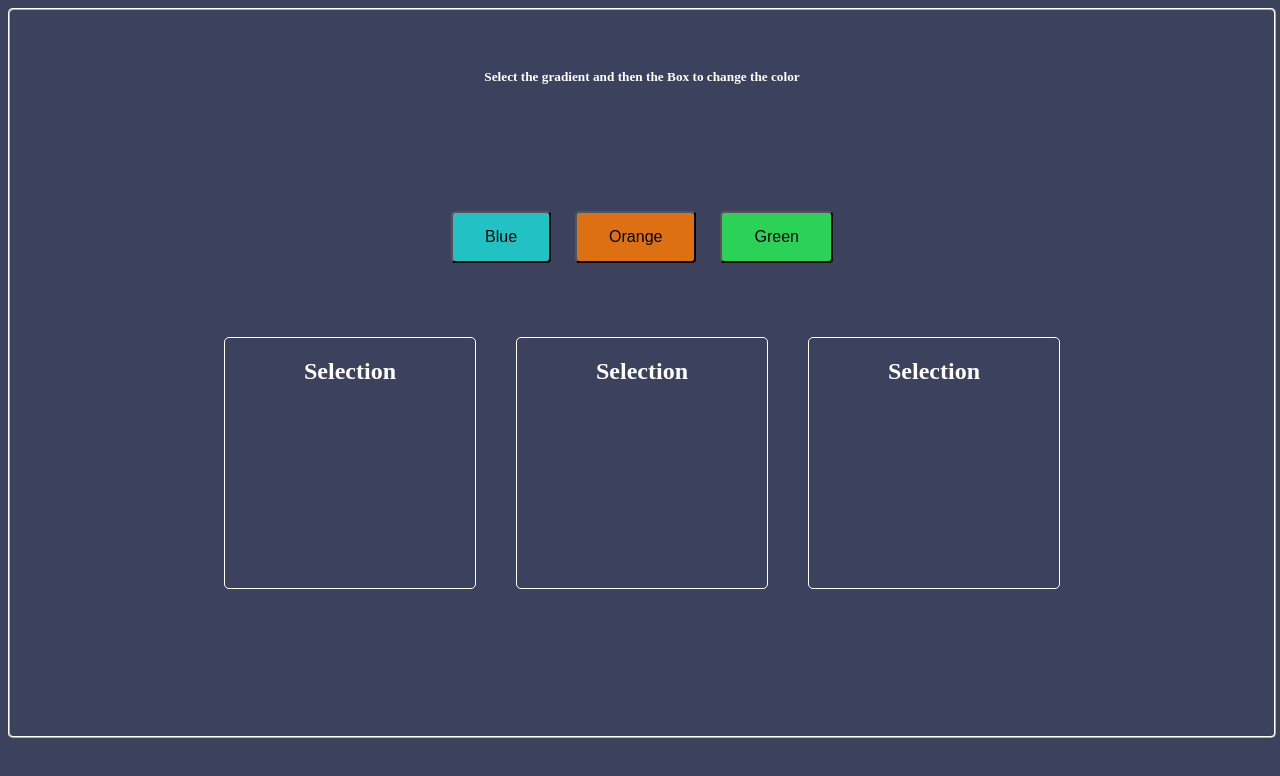
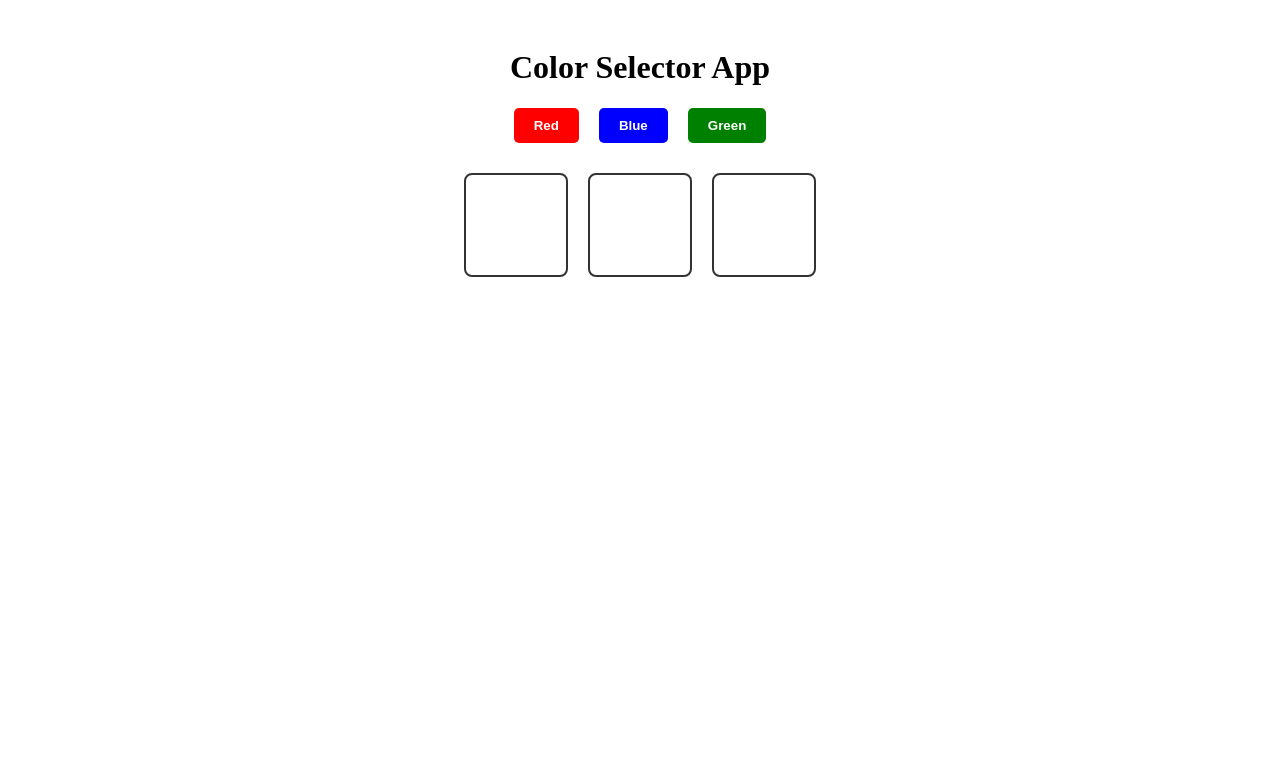
Before and after one commit to acciojob/passing-handler-prop-react-vikrampratap2002, a React app: page / in a window 1280 px wide. Built offline with nearby package versions, Linux system fonts and the light colour scheme.

Commit message:
Completed assignment

```diff
--- a/src/components/App.js
+++ b/src/components/App.js
@@ -1,53 +1,30 @@
-import React, { useState } from "react";
+import React, { useState } from 'react';
 import '../styles/App.css';
+import ColourSelector from './ColourSelector';
 import Selection from './Selection';
-import ColourSelector from './ColourSelector';
 
-const colourConfig = [{
-    key: 'blue',
-    label: 'Blue',
-    classname: 'btn-blue',
-    background: 'rgb(34, 193, 195)'
-  }, {
-    key: 'orange',
-    label: 'Orange',
-    classname: 'btn-orange',
-    background: 'rgb(221, 112, 18)'
-  }, {
-    key: 'green',
-    label: 'Green',
-    classname: 'btn-green',
-    background: 'rgb(44, 209, 88)'
-  }
-]
+function App() {
+  const [selectedColor, setSelectedColor] = useState('');
 
-const title = 'Select the gradient and then the Box to change the color';
-
-const App = () => {
-  let [nextBackground, selectNextBackground] = useState({ background: "" })
-  const applyColor = (updateSelectionStyle) => {
-    updateSelectionStyle(nextBackground)
-  }
+  // Handler function to update selected color
+  const handleColorSelect = (color) => {
+    setSelectedColor(color);
+  };
 
   return (
-    <div id="master">
-      <h5 className="heading">{title}</h5>
+    <div className="App">
+      <h1>Color Selector App</h1>
 
-      <div className="row">
-        {colourConfig.map((config, index) => (
-          <ColourSelector key={config.key} config={config} selectNextBackground={selectNextBackground} />
-        ))}
-      </div>
+      {/* Pass color configurations and handler to ColourSelector */}
+      <ColourSelector
+        colors={['red', 'blue', 'green']}
+        onColorSelect={handleColorSelect}
+      />
 
-      <div className='row' id="children-wrapper">
-        {
-          ["selection1", "selection2", "selection3"].map(key => (
-            <Selection key={key} applyColor={applyColor} />
-          ))
-        }
-      </div>
-    </div >
-  )
+      {/* Pass selected color to Selection component */}
+      <Selection selectedColor={selectedColor} />
+    </div>
+  );
 }
 
 export default App;
--- a/src/components/ColourSelector.js
+++ b/src/components/ColourSelector.js
@@ -1,15 +1,19 @@
 import React from 'react';
 
-const ColourSelector = (props) => {
-  const { config, selectNextBackground } = props;
-  const { background } = config;
+function ColourSelector({ colors, onColorSelect }) {
   return (
-    <button
-      className={config.classname}
-      onClick={() => selectNextBackground({ background: background })}
-    >
-      {config.label}
-    </button>
-  )
+    <div className="colour-selector">
+      {colors.map((color) => (
+        <button
+          key={color}
+          onClick={() => onColorSelect(color)}
+          style={{ backgroundColor: color }}
+        >
+          {color}
+        </button>
+      ))}
+    </div>
+  );
 }
+
 export default ColourSelector;
--- a/src/components/Selection.js
+++ b/src/components/Selection.js
@@ -1,19 +1,41 @@
-import React, { useState } from 'react';
-import '../styles/Child.css';
+import React, { useState, useEffect } from 'react';
 
-const Selection = (props) => {
-  const { applyColor } = props;
-  const [selectionStyle, updateSelectionStyle] = useState({ background: "" });
+function Selection({ selectedColor }) {
+  const [boxStyle, setBoxStyle] = useState({});
+
+  // Update box style when selectedColor changes
+  useEffect(() => {
+    if (selectedColor) {
+      setBoxStyle({ backgroundColor: selectedColor });
+    }
+  }, [selectedColor]);
+
+  // Handle click on box to apply selected color
+  const handleBoxClick = () => {
+    if (selectedColor) {
+      setBoxStyle({ backgroundColor: selectedColor });
+    }
+  };
 
   return (
-    <div
-      className="fix-box"
-      style={selectionStyle}
-      onClick={() => applyColor(updateSelectionStyle)}
-    >
-      <h2 className="subheading">Selection</h2>
+    <div className="selection-container">
+      <div
+        className="fix-box"
+        style={boxStyle}
+        onClick={handleBoxClick}
+      ></div>
+      <div
+        className="fix-box"
+        style={boxStyle}
+        onClick={handleBoxClick}
+      ></div>
+      <div
+        className="fix-box"
+        style={boxStyle}
+        onClick={handleBoxClick}
+      ></div>
     </div>
   );
-};
+}
 
 export default Selection;
--- a/src/styles/App.css
+++ b/src/styles/App.css
@@ -1,67 +1,39 @@
-html, body {
-    height: 100%;
-    background-color: #3c415e;
+.App {
+  text-align: center;
+  padding: 20px;
 }
 
-#root {
-    height: 100%;
+.colour-selector {
+  margin: 20px 0;
 }
 
-#master {
-    height: 75%;
-    vertical-align: baseline;
-    padding-top: 10%;
-    border-radius: 5px;
-    border: 2px white ridge;
-    width: 100%;
+.colour-selector button {
+  margin: 0 10px;
+  padding: 10px 20px;
+  border: none;
+  border-radius: 5px;
+  cursor: pointer;
+  color: white;
+  font-weight: bold;
+  text-transform: capitalize;
 }
 
-.heading {
-    color: white;
-    text-align: center;
-    position: relative;
-    top: -15%;
+.selection-container {
+  display: flex;
+  justify-content: center;
+  gap: 20px;
+  margin-top: 30px;
 }
 
-.row {
-    display: flex;
-    justify-content: center;
-    align-items: center;
-    flex-wrap: wrap;
-    width: fit-content;
-    margin: auto;
+.fix-box {
+  width: 100px;
+  height: 100px;
+  border: 2px solid #333;
+  border-radius: 8px;
+  cursor: pointer;
+  transition: background-color 0.3s ease;
 }
 
-#children-wrapper {
-    display: flex;
-    justify-content: center;
-    align-items: center;
-    flex-wrap: wrap;
-    margin-top: 40px;
+.fix-box:hover {
+  opacity: 0.8;
 }
-
-button {
-    padding: 15px 32px;
-    text-align: center;
-    text-decoration: none;
-    display: inline-block;
-    font-size: 16px;
-    margin: 14px 12px;
-    cursor: pointer;
-    border-radius: 4px;
-}
-
-.btn-blue {
-    background: rgb(34, 193, 195);
-    color: black;
-}
-
-.btn-orange {
-    background: rgb(221, 112, 18);
-    color: black;
-}
-
-.btn-green {
-    background: rgb(44, 209, 88);
-    color: black;
-}
--- a/src/styles/Child.css
+++ /dev/null
@@ -1,18 +0,0 @@
-.fix-box {
-    width: 250px;
-    height: 250px;
-    margin: 20px;
-    border: 1px white ridge;
-    border-radius: 5px;
-}
-
-#master{
-    border-radius: 5px;
-    border: 2px white ridge;
-    width: 100%;
-}
-
-.subheading{
-    color: white;
-    text-align: center;
-}
```
